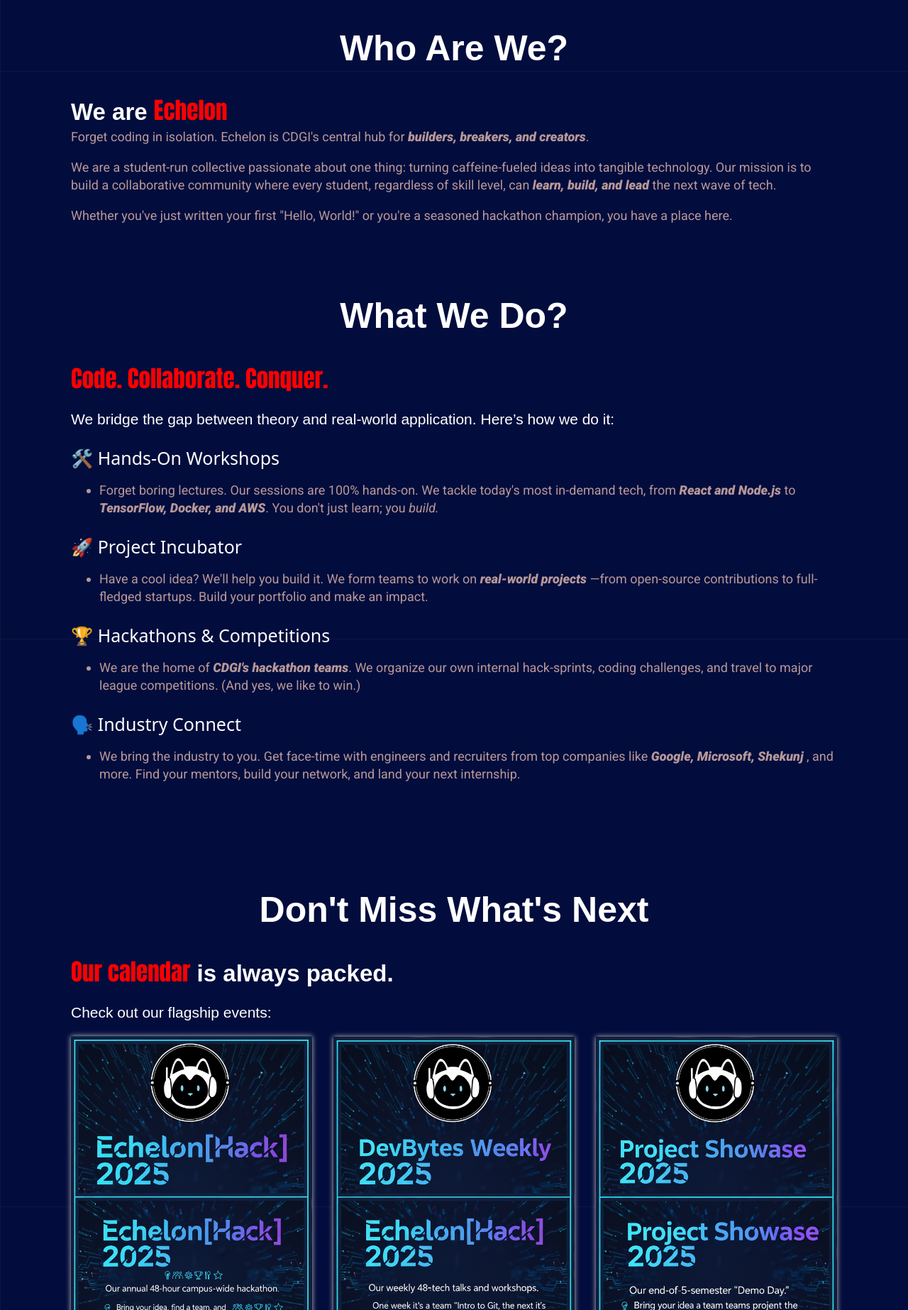
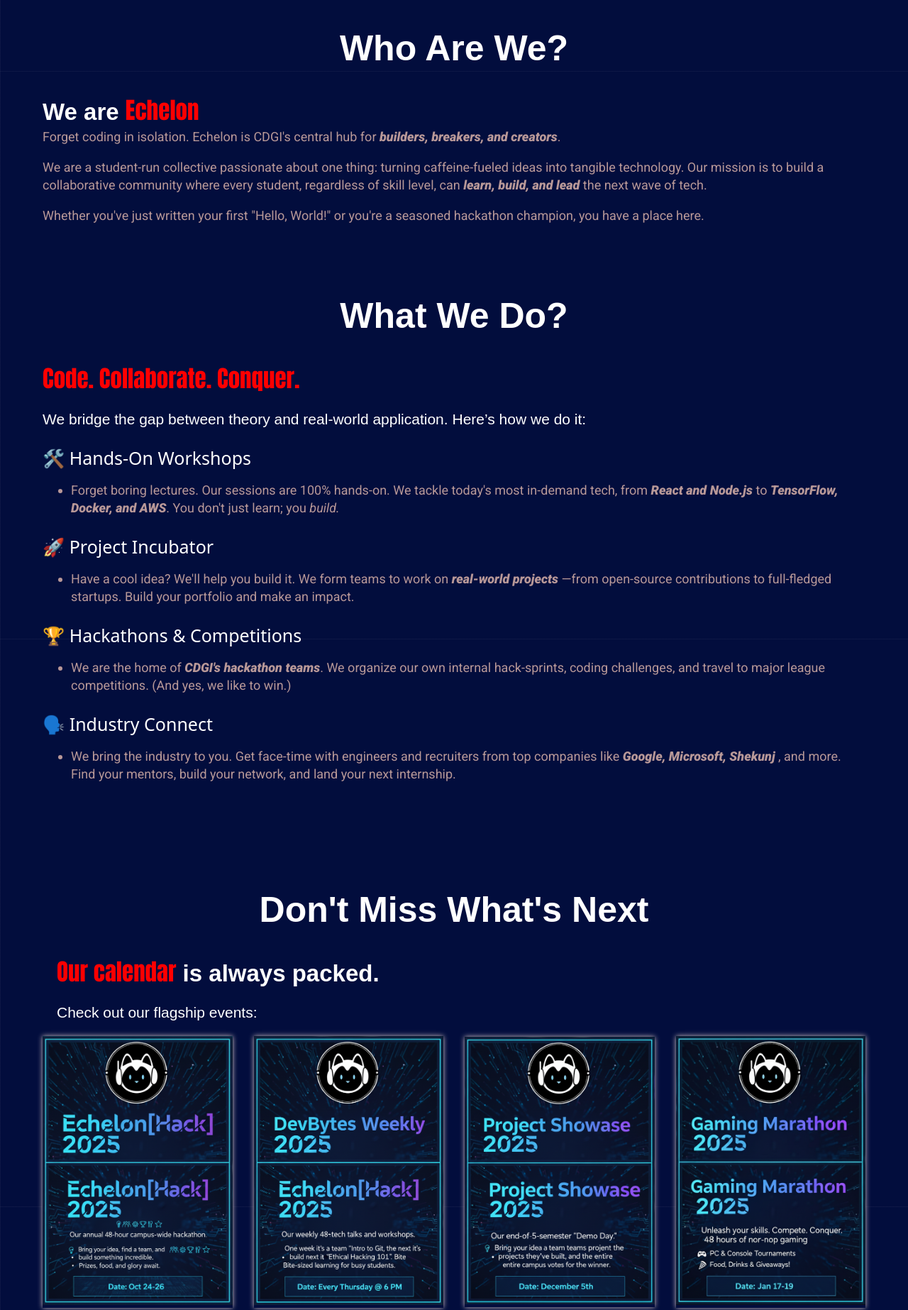
Before and after one commit to RajpalPawar22/EDS-Landing-Page, a plain HTML site: page index.html in a window 1280 px wide. Shown: the part 700-2546 px from the top of the page at 71% size. Drawn offline with Linux system fonts and the light colour scheme; a web font is replaced by a local one.

Commit message:
added responsiveness

```diff
--- a/index.html
+++ b/index.html
@@ -19,6 +19,7 @@
                 <img class="logo" src="assets/eds-logo.png" alt="Echelon Dev Society Logo">
             </a>
         </div>
+        <button class="hamburger-btn">☰</button>
         <div class="nav-links">
             <a href="#home" class="active">Home</a>
             <a href="#about">About</a>
@@ -39,8 +40,8 @@
             </center>
 
         </div>
-        <div style="margin-bottom: 100px;" >
-            <h2 style="font-size: 33px; margin-bottom: 0; margin-left: 100px;">
+        <div class="container" style="margin-bottom: 100px;" >
+            <h2 style="font-size: 33px; margin-bottom: 0; ">
                  We are <span class="Echelon">Echelon</span>
             </h2>
             <p class="about-us">
@@ -54,7 +55,7 @@
                     Whether you've just written your first "Hello, World!" or you're a seasoned hackathon champion, you have a place here.
             </p>
         </div>
-        <div style="margin-bottom: 150px;">
+        <div class="container" style="margin-bottom: 150px;">
             <div>
             <center>
                 <h1 style="font-size: 50px;">
@@ -63,10 +64,10 @@
             </center>
 
             </div>
-            <h2 style="font-size: 33px; margin-bottom: 0; margin-left: 100px;">
+            <h2 style="font-size: 33px; margin-bottom: 0; ">
                 <span class="Echelon">Code. Collaborate. Conquer.</span>
             </h2>
-            <p style="margin-left: 100px; font-family: Arial, Helvetica, sans-serif; font-size: 21px;">
+            <p style=" font-family: Arial, Helvetica, sans-serif; font-size: 21px;">
                   We bridge the gap between theory and real-world application. Here’s how we do it:
             </p>
             <div>
@@ -106,27 +107,27 @@
                     🗣️ Industry Connect
                 </p>
                 <ul>
-                    <li class="about-us" >
+                    <li  class="about-us" >
                         We bring the industry to you. Get face-time with engineers and recruiters from top companies like <span class="w-words">Google, Microsoft, Shekunj  </span>, and more. Find your mentors, build your network, and land your next internship.
                     </li>
                 </ul>
             </div>
         </div>
-        <div id="events">
+        <div class="container" id="events">
             <center>
                 <h1 style="font-size: 50px;">
                     Don't Miss What's Next
                 </h1>
             </center>
-            <h2 style="font-size: 33px; margin-bottom: 0; margin-left: 100px;">
+            <h2 class="container" style="font-size: 33px; margin-bottom: 0; ">
                 <span class="Echelon">Our calendar</span> is always packed.
             </h2>
-            <p style="margin-left: 100px; font-family: Arial, Helvetica, sans-serif; font-size: 21px;">
+            <p class="container" style="font-family: Arial, Helvetica, sans-serif; font-size: 21px;">
                   Check out our flagship events:
             </p>
 
         </div>
-        <div class="event-grid">
+        <div class="container event-grid">
                 <div class="card-holder">
                     <img class="card" src="assets/card1.png" alt="Echelon hack Event">
                 </div>
@@ -194,9 +195,10 @@
                     <button class="memb-role">Marketing Lead</button>
                 </div>
             </div>
-            <footer class="footer">
 
-                <div >
+    </main>
+    <footer >
+        <div class="footer">
                     <h1>
                     Ready to Join the <span class="Echelon">Echelon</span>?
                     </h1>
@@ -207,7 +209,6 @@
                     <p>
                         Building the future is a team sport. Join our community to learn, collaborate, and build projects that matter.
                     </p>
-                </div>
                     <div id="socials" class="yo-socials">
                     <a href="https://github.com/RajpalPawar22" target="_blank" aria-label="GitHub">
                         <i class="fab fa-github"></i>
@@ -225,13 +226,13 @@
                         <i class="fab fa-instagram"></i>
                         </a>
                     </div>
-
-            </footer>
+        </div>
          <p>
             <center>
                  <span style="color: #c58383;">&copy; 2025  <span style="font-family: Bitcount Grid Single, system-ui; font-size: 20px;">Echelon Dev Society</span>, All rights reserved. </span><i>Forged by</i> <span style="font-family: Dancing Script, cursive; font-size: larger;">Rajpal</span>
              </center>
         </p>
-    </main>
+    </footer>
+
 </body>
 </html>
--- a/style.css
+++ b/style.css
@@ -15,6 +15,15 @@ html {
             padding: 0;
             margin: 0;
             background-attachment: fixed;
+        }
+        .container {
+            max-width: 1200px; /* Sets a max width for big desktop screens */
+            margin-left: auto;  /* Centers the container */
+            margin-right: auto; /* Centers the container */
+
+            /* This replaces your 100px margins */
+            padding-left: 20px;
+            padding-right: 20px;
         }
         .logo{
             width: 43px;
@@ -79,24 +88,23 @@ html {
             font-size: large;
             color: #b89898;
             font-family: "Roboto", sans-serif;
-            margin-left: 100px;
-            margin-right: 100px;
+
             margin-top: 0px;
 
         }
         .we-do-para{
-            font-family: Bitcount Grid Single, system-ui; font-size: 25px; margin-left: 100px; margin-bottom: 0;
+            font-family: Bitcount Grid Single, system-ui; font-size: 25px; margin-bottom: 0;
         }
         .event-grid{
             display: grid;
             grid-template-columns: repeat(auto-fit, minmax(250px, 1fr));
             gap: 30px;
             align-items: center;
-            margin-left: 100px;
-            margin-right: 100px;
+
             margin-bottom: 100px;
         }
         .card-holder{
+
             box-shadow: 0px 0px 7px rgb(211, 193, 193, 1);
         }
         .card-holder:hover{
@@ -128,8 +136,7 @@ html {
             display: grid;
             grid-template-columns: repeat(auto-fit, minmax(280px, 1fr));
             gap: 20px;
-            margin-left: 100px;
-            margin-right: 100px;
+
             justify-items: center;
             margin-bottom: 200px;
             row-gap: 30px;
```
Lines whose indentation alone changed are shown as unchanged.
